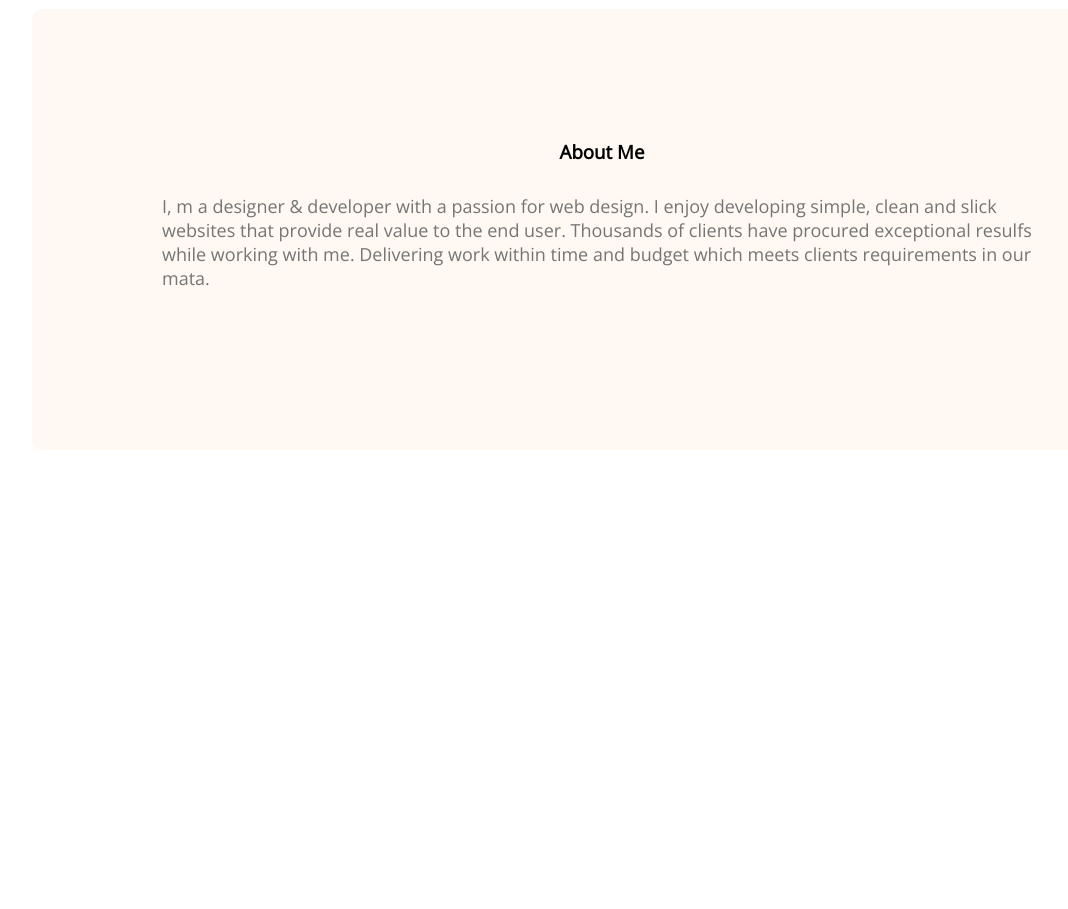
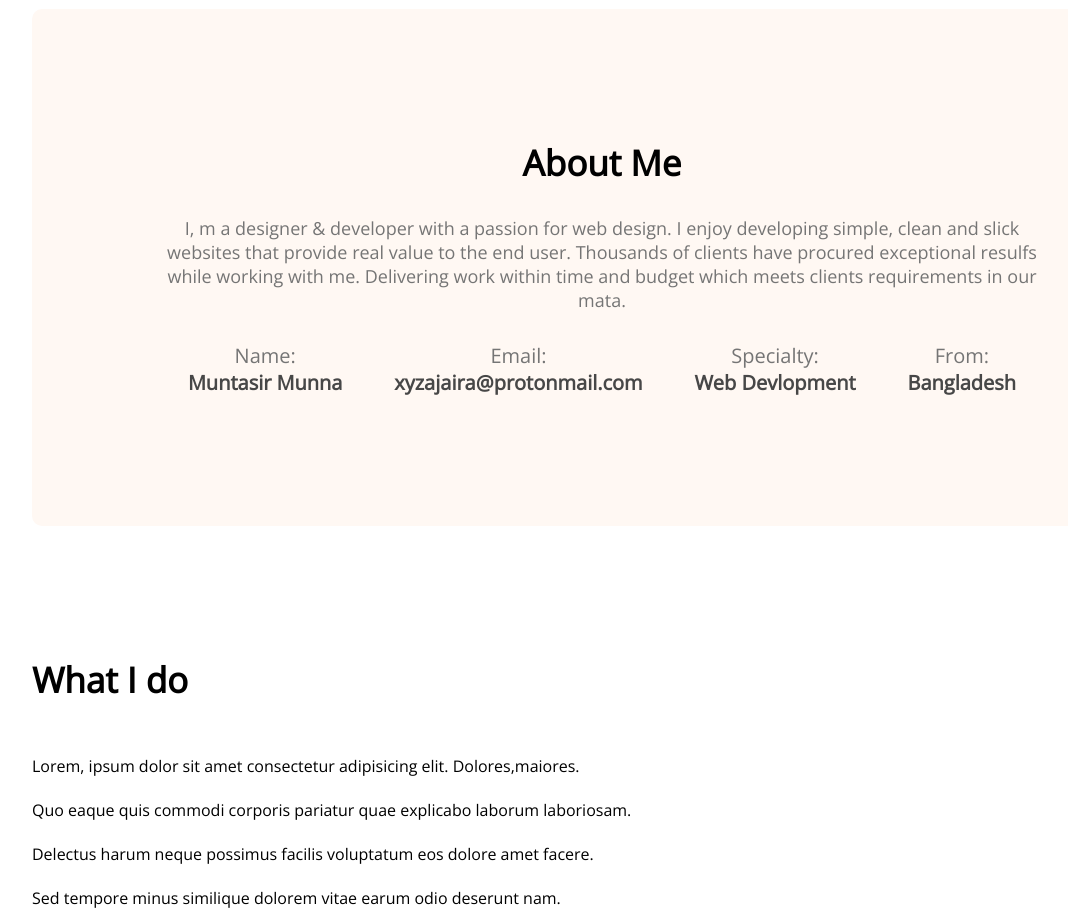
Before and after one commit to muntasir-smm/devloper-portfolio-2, a plain HTML site: page index.html in a window 1280 px wide. Shown: the part 800-1709 px from the top of the page, without its empty margins (38-1106 px from the left). Before the commit the page ends 1380 px from the top, so only its background shows below. Drawn offline with nearby package versions, Linux system fonts and the light colour scheme.

Commit message:
Finished 5.5

```diff
--- a/index.html
+++ b/index.html
@@ -49,6 +49,65 @@
           while working with me. Delivering work within time and budget which
           meets clients requirements in our mata.
         </p>
+        <div class="about-info-container">
+          <div class="about-info">
+            <p class="info-title">Name:</p>
+            <p class="info-description">Muntasir Munna</p>
+          </div>
+          <div class="about-info">
+            <p class="info-title">Email:</p>
+            <p class="info-description">xyzajaira@protonmail.com</p>
+          </div>
+          <div class="about-info">
+            <p class="info-title">Specialty:</p>
+            <p class="info-description">Web Devlopment</p>
+          </div>
+          <div class="about-info">
+            <p class="info-title">From:</p>
+            <p class="info-description">Bangladesh</p>
+          </div>
+        </div>
+      </section>
+
+      <!-- What I do Section -->
+      <section class="what-i-do">
+        <h3 class="section-title">What I do</h3>
+
+        <!-- .skills-contsiner>.skill*4>img+p.skill-title+p.skill-description>lorem10 -->
+
+        <div class="skills-contsiner">
+          <div class="skill">
+            <img src="" alt="" />
+            <p class="skill-title"></p>
+            <p class="skill-description">
+              Lorem, ipsum dolor sit amet consectetur adipisicing elit.
+              Dolores,maiores.
+            </p>
+          </div>
+          <div class="skill">
+            <img src="" alt="" />
+            <p class="skill-title"></p>
+            <p class="skill-description">
+              Quo eaque quis commodi corporis pariatur quae explicabo laborum
+              laboriosam.
+            </p>
+          </div>
+          <div class="skill">
+            <img src="" alt="" />
+            <p class="skill-title"></p>
+            <p class="skill-description">
+              Delectus harum neque possimus facilis voluptatum eos dolore amet
+              facere.
+            </p>
+          </div>
+          <div class="skill">
+            <img src="" alt="" />
+            <p class="skill-title"></p>
+            <p class="skill-description">
+              Sed tempore minus similique dolorem vitae earum odio deserunt nam.
+            </p>
+          </div>
+        </div>
       </section>
     </main>
     <footer></footer>
--- a/style/portfolio.css
+++ b/style/portfolio.css
@@ -112,10 +112,12 @@ main {
   background: #fff8f3;
   border-radius: 10px;
   padding: 130px;
+  text-align: center;
 }
 
 .section-title {
-  text-align: center;
+  font-size: 35px;
+  font-weight: 700;
   margin-bottom: 30px;
 }
 
@@ -124,3 +126,26 @@ main {
   font-size: 18px;
   margin-bottom: 30px;
 }
+
+/* About Me Section */
+
+.about-info-container {
+  display: flex;
+  justify-content: space-around;
+}
+
+.info-title {
+  font-size: 20px;
+  color: #757575;
+}
+
+.info-description {
+  font-size: 20px;
+  font-weight: 700;
+  color: #474747;
+}
+
+/* What I do Style */
+.what-i-do {
+  margin-top: 130px;
+}
```
